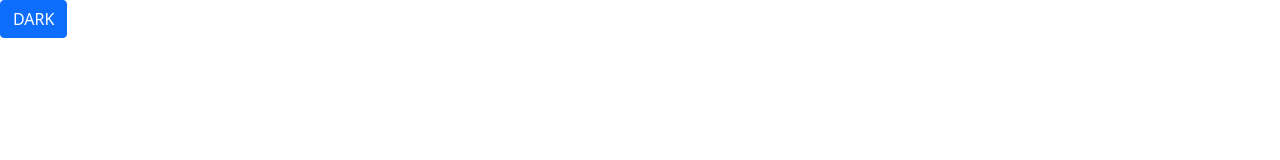
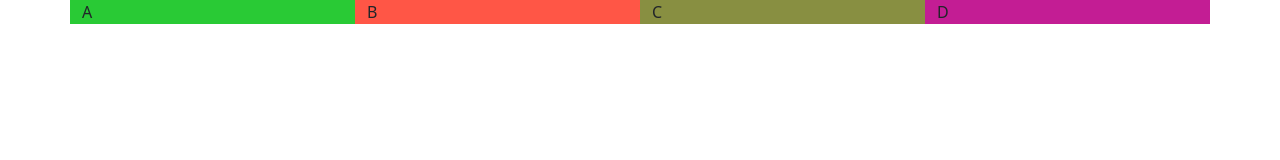
Before and after one commit to wupojung/MyBS-Lab03, a plain HTML site: page index.html in a window 1280 px wide. Drawn offline with Linux system fonts and the light colour scheme.

Commit message:
奇怪的練習

```diff
--- a/index.html
+++ b/index.html
@@ -7,7 +7,31 @@
 
 </head>
 <body>
-<button class="btn btn-primary">DARK</button>
+
+<div class="container" >
+    <div class="row">
+        <div class="col-sm-6" style="background-color: #0b5ed7">
+            <div class="row" >
+                <div class="col-4 col-sm-6"  style="background-color: #29ca35">
+                    A
+                </div>
+                <div class="col-8 col-sm-6"  style="background-color: #ff5646">
+                    B
+                </div>
+            </div>
+        </div>
+        <div class="col-sm-6">
+            <div class="row" >
+                <div class="col-8 col-sm-6"  style="background-color: #888f41">
+                    C
+                </div>
+                <div class="col-4 col-sm-6"  style="background-color: #c31d94">
+                   D
+                </div>
+            </div>
+        </div>
+    </div>
+</div>
 
 
 <script src="js/bootstrap.js"></script>
```
